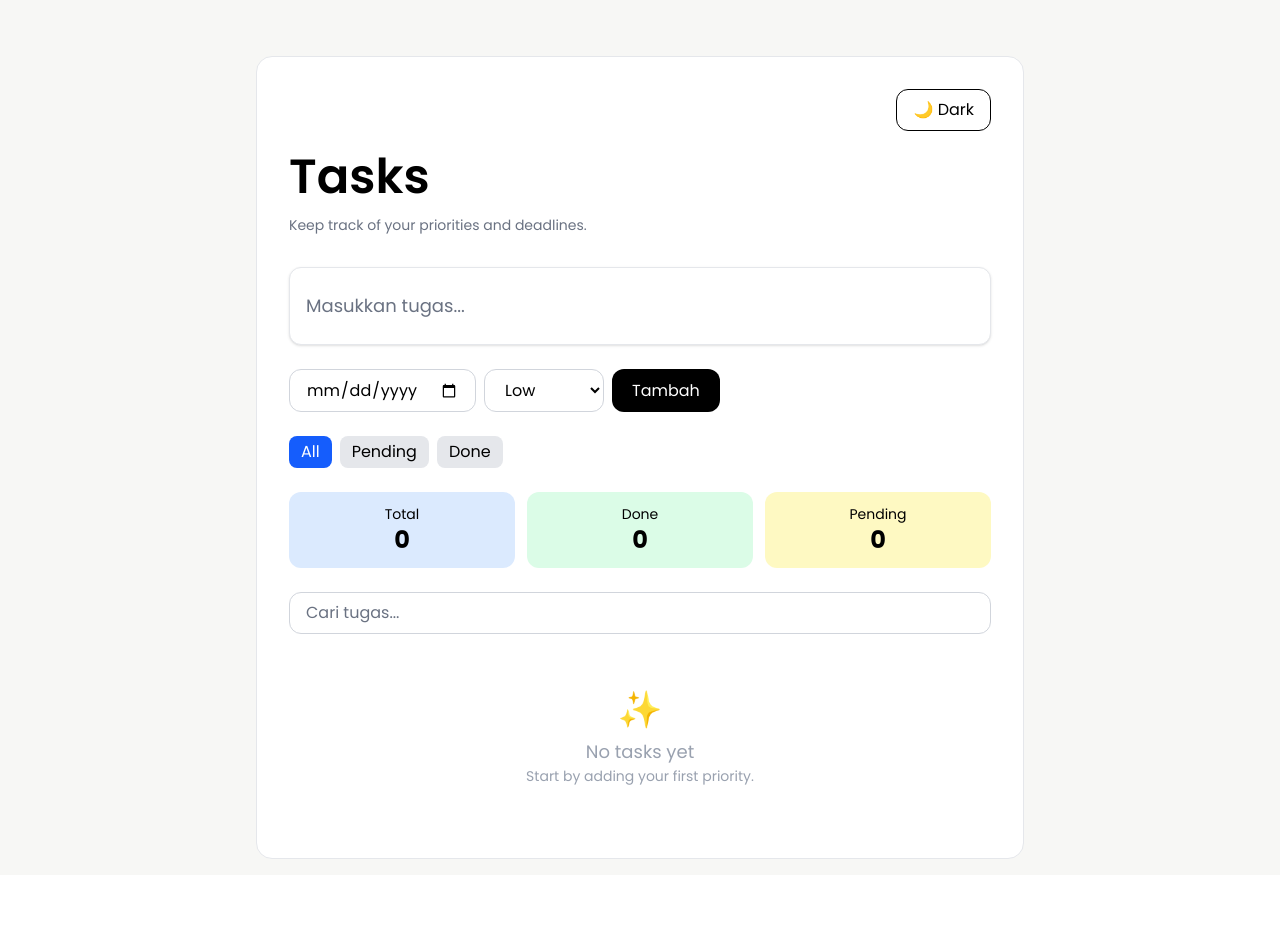
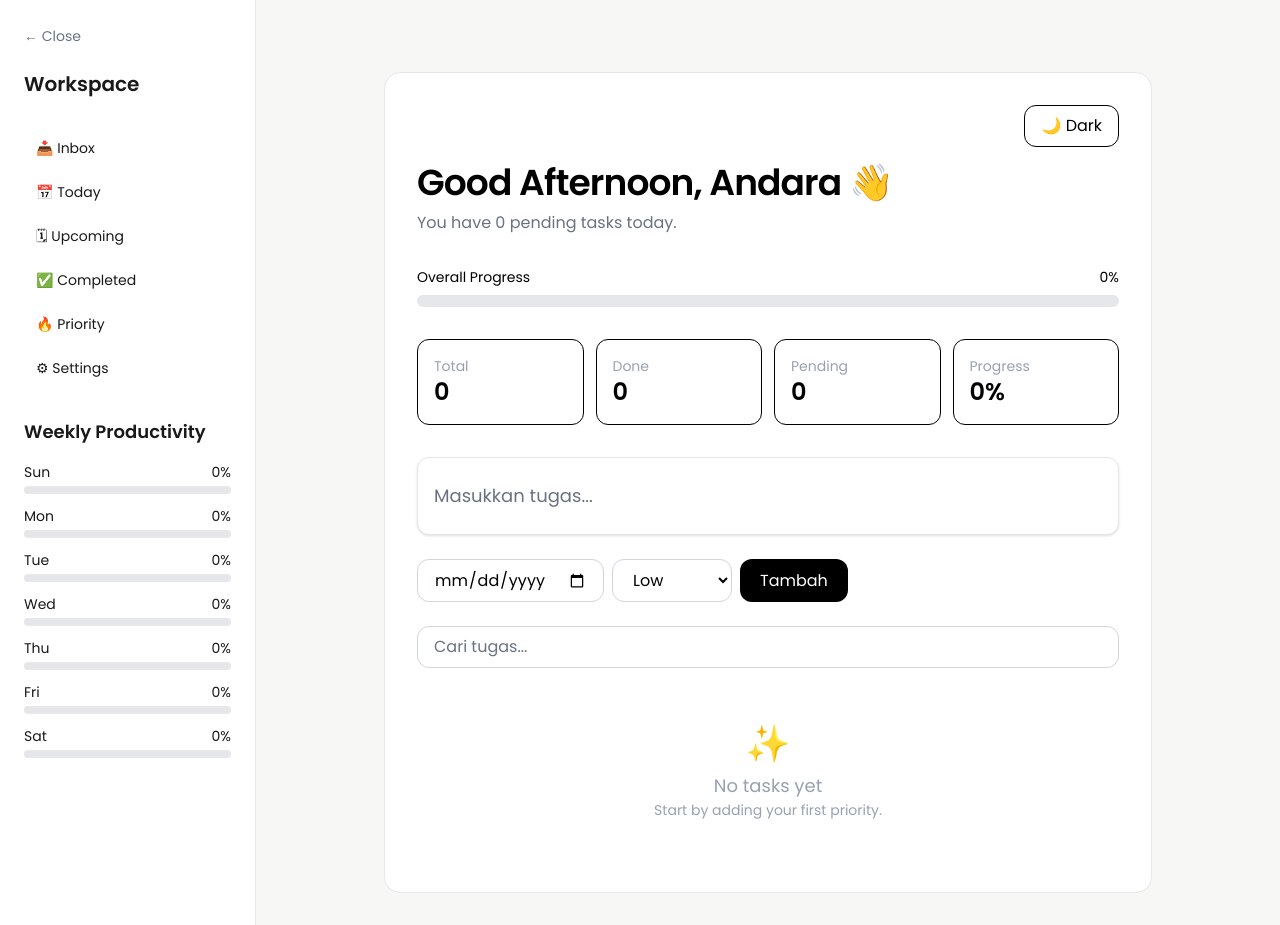
Before and after one commit to andarass/todo-list-pro-python, a React (Vite) app in the folder frontend/: page / in a window 1280 px wide. Before the commit the page ends 875 px from the top, so only its background shows below. Built offline with nearby package versions, Linux system fonts and the light colour scheme.

Commit message:
add greeting section based on time, add sidebar lengkap dengan dashboard stat dan weekly progress bar, dan add overall progress in main card lengkap dengan progress bar

```diff
--- a/frontend/src/App.tsx
+++ b/frontend/src/App.tsx
@@ -19,6 +19,7 @@ type Todo = {
   done: boolean;
   deadline: string;
   priority: string;
+  doneDate?: string;
 };
 function App() {
   const [todos, setTodos] = useState<Todo[]>(() => {
@@ -38,6 +39,12 @@ function App() {
 
   // Variable untuk mengatur prioritas
   const [priority, setPriority] = useState("Low");
+
+  // Var untuk atur sidebar open and close
+  const [sidebarOpen, setSidebarOpen] = useState(true);
+
+  // Var untuk state page untuk view sidebar
+  const [view, setView] = useState("inbox");
 
   // Untuk atur dark mode
   const [darkMode, setDarkMode] = useState(() => {
@@ -64,14 +71,28 @@ function App() {
     })
   );
 
+  const today = new Date().toISOString().split("T")[0];
+
   // Variable untuk memfilter all, pending dan done + component untuk search engine (cocokFilter untuk cek status, cocokSearch untuk cari tugas/search engine)
   const filteredTodos = todos.filter((todo) => {
-    const cocokFilter =
-      filter === "done" ? todo.done : filter === "pending" ? !todo.done : true;
-
     const cocokSearch = todo.text.toLowerCase().includes(search.toLowerCase());
 
-    return cocokFilter && cocokSearch;
+    if (!cocokSearch) return false;
+
+    // FILTER TOP MENU
+    if (filter === "done" && !todo.done) return false;
+    if (filter === "pending" && todo.done) return false;
+
+    // FILTER SIDEBAR
+    if (view === "today" && todo.deadline !== today) return false;
+
+    if (view === "completed" && !todo.done) return false;
+
+    if (view === "priority" && todo.priority !== "High") return false;
+
+    if (view === "upcoming" && todo.deadline <= today) return false;
+
+    return true;
   });
 
   // Variable untuk hitung total task (jumlah isi array)
@@ -94,6 +115,7 @@ function App() {
         done: false,
         deadline: deadline,
         priority: priority,
+        doneDate: "",
       },
     ]);
     setInput("");
@@ -113,9 +135,18 @@ function App() {
   }
 
   function toggleDone(id: string) {
+    const today = new Date().toISOString().split("T")[0];
+
     const tugasBaru = todos.map((t) =>
-      t.id === id ? { ...t, done: !t.done } : t
+      t.id === id
+        ? {
+            ...t,
+            done: !t.done,
+            doneDate: !t.done ? today : "",
+          }
+        : t
     );
+
     setTodos(tugasBaru);
   }
 
@@ -130,12 +161,118 @@ function App() {
     setTodos(arrayMove(todos, oldIndex, newIndex));
   }
 
+  // Var untuk catat waktu
+  const hour = new Date().getHours();
+
+  // Var untuk membuat ucapan otomatis sesuai waktu
+  const greeting =
+    hour < 12 ? "Good Morning" : hour < 18 ? "Good Afternoon" : "Good Evening";
+
+  // Var untuk menampilkan progress task user
+  const progress =
+    totalTask === 0 ? 0 : Math.round((doneTask / totalTask) * 100);
+
+  // Var untuk nama hari
+  const days = ["Sun", "Mon", "Tue", "Wed", "Thu", "Fri", "Sat"];
+
+  // Var untuk show data dummy weekly data
+  const weeklyData = days.map((day, index) => {
+    const count = todos.filter((todo) => {
+      if (!todo.doneDate) return false;
+
+      const date = new Date(todo.doneDate);
+      return date.getDay() === index;
+    }).length;
+
+    return {
+      day,
+      value: count * 20,
+    };
+  });
+
   return (
     <div
-      className={`min-h-screen flex items-center justify-center p-4 transition duration-500 ${
+      className={`min-h-screen flex transition ${
         darkMode ? "bg-slate-900 text-white" : "bg-[#f7f7f5] text-[#191919]"
       }`}
     >
+      {/* SIDEBAR */}
+      <div
+        className={`${
+          sidebarOpen ? "w-64" : "w-20"
+        } min-h-screen border-r p-6 transition-all duration-300 ${
+          darkMode
+            ? "border-slate-700 bg-slate-950"
+            : "border-gray-200 bg-white"
+        }`}
+      >
+        <button
+          onClick={() => setSidebarOpen(!sidebarOpen)}
+          className="mb-6 text-sm text-gray-500 hover:text-black"
+        >
+          {sidebarOpen ? "← Close" : "→"}
+        </button>
+
+        {sidebarOpen && (
+          <h2 className="text-xl font-semibold mb-8">Workspace</h2>
+        )}
+
+        {/* DASHBOARD STAT */}
+        <div className="space-y-2 text-sm">
+          <button className="w-full text-left px-3 py-2 rounded-lg hover:bg-gray-100 cursor-pointer" onClick={() => setView("inbox")}>
+            📥 {sidebarOpen && "Inbox"}
+          </button>
+
+          <button className="w-full text-left px-3 py-2 rounded-lg hover:bg-gray-100 cursor-pointer" onClick={() => setView("today")}>
+            📅 {sidebarOpen && "Today"}
+          </button>
+
+          <button className="w-full text-left px-3 py-2 rounded-lg hover:bg-gray-100 cursor-pointer" onClick={() => setView("upcoming")}>
+            🗓 {sidebarOpen && "Upcoming"}
+          </button>
+
+          <button className="w-full text-left px-3 py-2 rounded-lg hover:bg-gray-100 cursor-pointer" onClick={() => setView("completed")}>
+            ✅ {sidebarOpen && "Completed"}
+          </button>
+
+          <button className="w-full text-left px-3 py-2 rounded-lg hover:bg-gray-100 cursor-pointer" onClick={() => setView("priority")}>
+            🔥 {sidebarOpen && "Priority"}
+          </button>
+
+          <button className="w-full text-left px-3 py-2 rounded-lg hover:bg-gray-100 cursor-pointer" onClick={() => setView("settings")}>
+            ⚙ {sidebarOpen && "Settings"}
+          </button>
+        </div>
+
+        <div className="mt-8">
+          {sidebarOpen && (
+            <h3 className="text-lg font-semibold mb-4">Weekly Productivity</h3>
+          )}
+
+          {sidebarOpen && (
+            <div className="space-y-3">
+              {weeklyData.map((item) => (
+                <div key={item.day}>
+                  <div className="flex justify-between text-sm mb-1">
+                    <span>{item.day}</span>
+                    <span>{item.value}%</span>
+                  </div>
+
+                  <div className="w-full bg-gray-200 rounded-full h-2">
+                    <div
+                      className="bg-blue-500 h-2 rounded-full transition-all duration-700"
+                      style={{ width: `${item.value}%` }}
+                    />
+                  </div>
+                </div>
+              ))}
+            </div>
+          )}
+        </div>
+      </div>
+
+      <div className="flex-1 p-8">
+        {/* CARD UTAMA */}
         <div
           className={`w-full max-w-3xl mx-auto mt-10 border rounded-2xl p-8 ${
             darkMode
@@ -152,10 +289,54 @@ function App() {
             </button>
           </div>
 
-        <h1 className="text-5xl font-semibold leading-tight mb-2">Tasks</h1>
-        <p className="text-gray-500 text-sm mb-8">
-          Keep track of your priorities and deadlines.
+          {/* GREETING SECTION */}
+          <div className="mb-8">
+            <h1 className="text-4xl font-semibold tracking-tight">
+              {greeting}, Andara 👋
+            </h1>
+
+            <p className="text-gray-500 mt-2">
+              You have {pendingTask} pending task{pendingTask !== 1 ? "s" : ""}{" "}
+              today.
             </p>
+          </div>
+
+          {/* PROGRESS BAR ANIMATED */}
+          <div className="mb-8">
+            <div className="flex justify-between text-sm mb-2">
+              <span>Overall Progress</span>
+              <span>{progress}%</span>
+            </div>
+
+            <div className="w-full bg-gray-200 rounded-full h-3 overflow-hidden">
+              <div
+                className="bg-black h-3 rounded-full transition-all duration-700"
+                style={{ width: `${progress}%` }}
+              />
+            </div>
+          </div>
+
+          <div className="grid grid-cols-2 md:grid-cols-4 gap-3 mb-8">
+            <div className="rounded-xl border p-4">
+              <p className="text-sm text-gray-400">Total</p>
+              <p className="text-2xl font-semibold">{totalTask}</p>
+            </div>
+
+            <div className="rounded-xl border p-4">
+              <p className="text-sm text-gray-400">Done</p>
+              <p className="text-2xl font-semibold">{doneTask}</p>
+            </div>
+
+            <div className="rounded-xl border p-4">
+              <p className="text-sm text-gray-400">Pending</p>
+              <p className="text-2xl font-semibold">{pendingTask}</p>
+            </div>
+
+            <div className="rounded-xl border p-4">
+              <p className="text-sm text-gray-400">Progress</p>
+              <p className="text-2xl font-semibold">{progress}%</p>
+            </div>
+          </div>
 
           <div
             className={`rounded-xl p-4 space-y-3 mb-6 shadow-sm transition ${
@@ -212,7 +393,7 @@ function App() {
             </button>
           </div>
 
-        <div className="flex gap-2 mb-6">
+          {/* <div className="flex gap-2 mb-6">
             <button
               onClick={() => setFilter("all")}
               className={`px-3 py-1 rounded-lg transition duration-300 ease-in-out ${
@@ -245,9 +426,9 @@ function App() {
             >
               Done
             </button>
-        </div>
+          </div> */}
 
-        <div className="grid grid-cols-3 gap-3 mb-6">
+          {/* <div className="grid grid-cols-3 gap-3 mb-6">
           <div className="bg-blue-100 p-3 rounded-xl text-center text-black">
             <p className="text-sm">Total</p>
             <p className="text-2xl font-bold">{totalTask}</p>
@@ -262,7 +443,7 @@ function App() {
             <p className="text-sm">Pending</p>
             <p className="text-2xl font-bold">{pendingTask}</p>
           </div>
-        </div>
+        </div> */}
 
           <input
             type="text"
@@ -309,6 +490,7 @@ function App() {
           </div>
         </div>
       </div>
+    </div>
   );
 }
 
```
Lines whose indentation alone changed are shown as unchanged.
